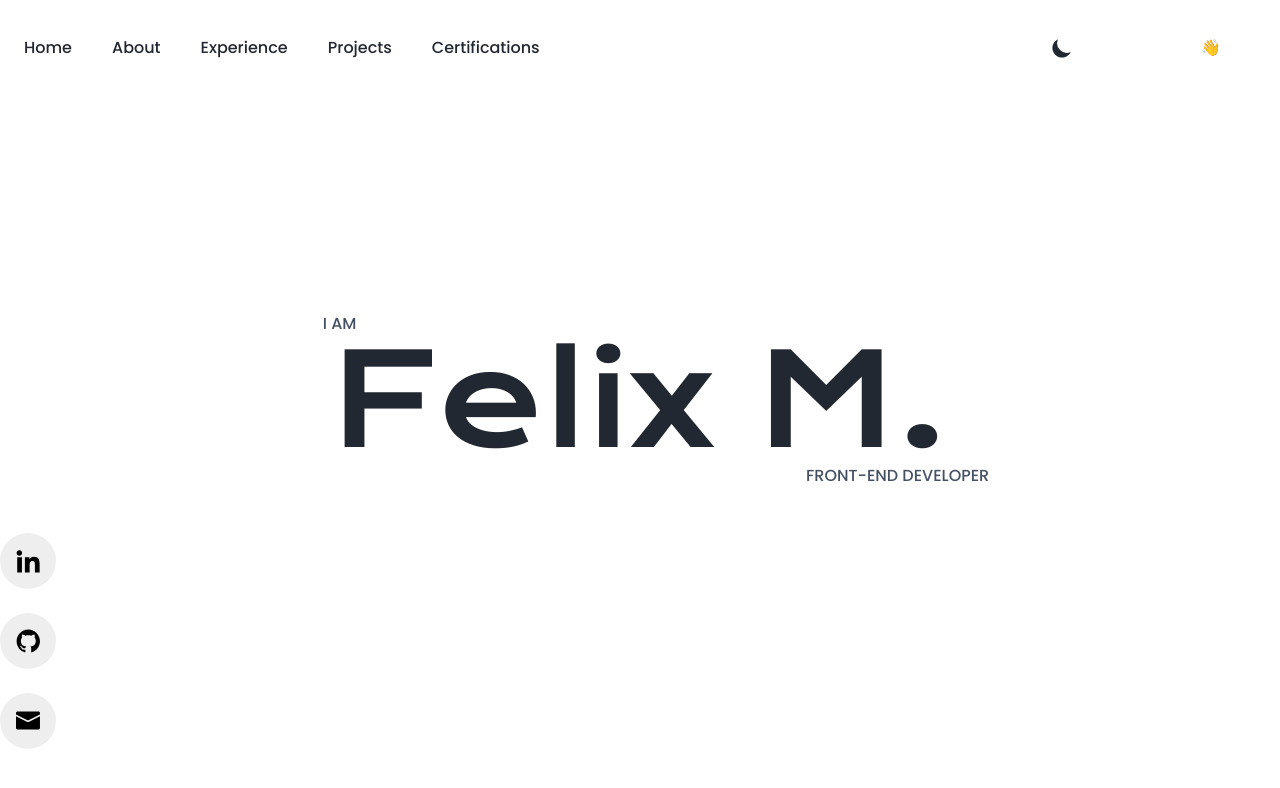
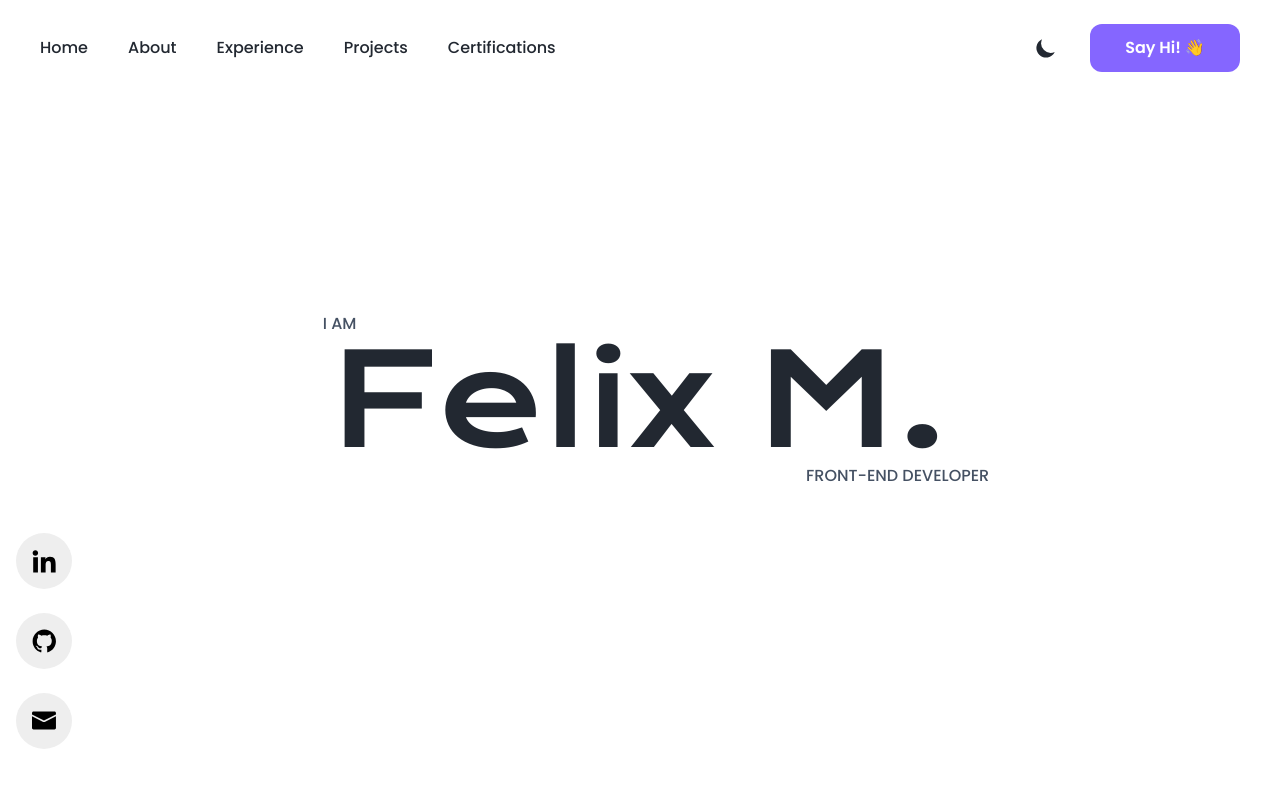
Before and after one commit to felixmacaspac/felixmacaspac.dev, a React (Vite) app: page / in a window 1280 px wide. Shown: the top 788 px of the page. Built offline with nearby package versions, Linux system fonts and the light colour scheme.

Commit message:
🔧 add new configs

```diff
--- a/tailwind.config.js
+++ b/tailwind.config.js
@@ -23,6 +23,15 @@ module.exports = {
         },
         secondary: {
           DEFAULT: "#663EFF",
+          50: "#EFEBFF",
+          100: "#DED6FF",
+          200: "#C2B3FF",
+          300: "#A18AFF",
+          400: "#8566FF",
+          500: "#3300FF",
+          600: "#2600BD",
+          700: "#1A0080",
+          800: "#0C003D",
         },
         neutral: {
           DEFAULT: "#EEEEEE",
@@ -31,6 +40,9 @@ module.exports = {
     },
     container: {
       center: true, // serves as margin-inline: auto;
+      padding: {
+        DEFAULT: "1rem",
+      },
       screens: {
         "2xl": "1440px",
       },
```
